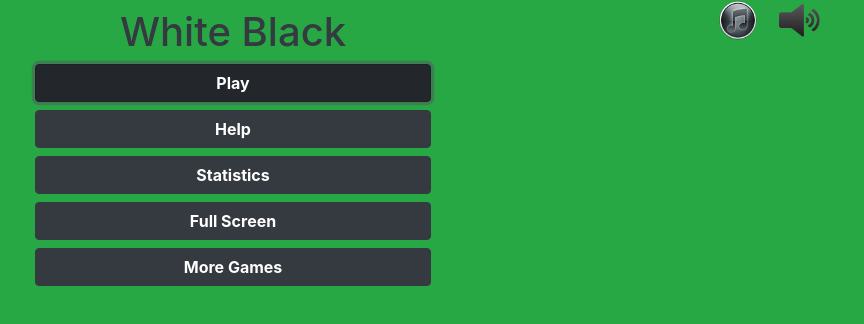
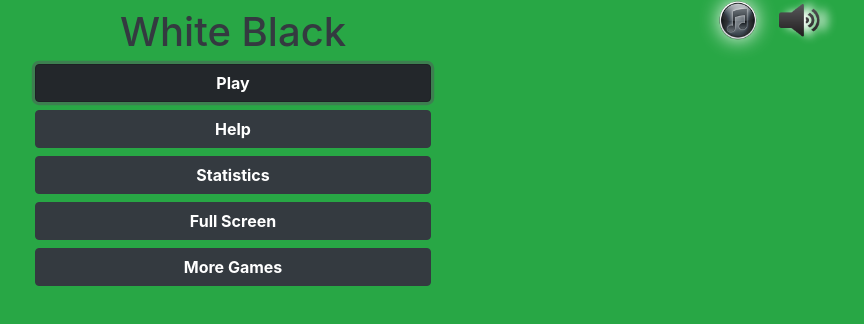
Before and after one commit to rajeshwar229/whiteBlack, a plain HTML site: page index.html in a window 1280 px wide. Shown: the whole page, without its empty margins (407-1271 px from the left). Drawn offline with Linux system fonts and the light colour scheme.

Commit message:
updated styles

```diff
--- a/css/style.css
+++ b/css/style.css
@@ -16,6 +16,19 @@ html,body {
 }
 .fixed-right{
     right: 0;
+}
+
+
+div.main {
+    height: inherit;
+}
+div.volume-controls{
+    z-index: 2;
+}
+div.volume-controls .music{
+    filter: drop-shadow(0 0 10px white);}
+div.volume-controls .sound{
+    filter: drop-shadow(8px 0px 5px white);
 }
 
 .cursor-pointer {
```
